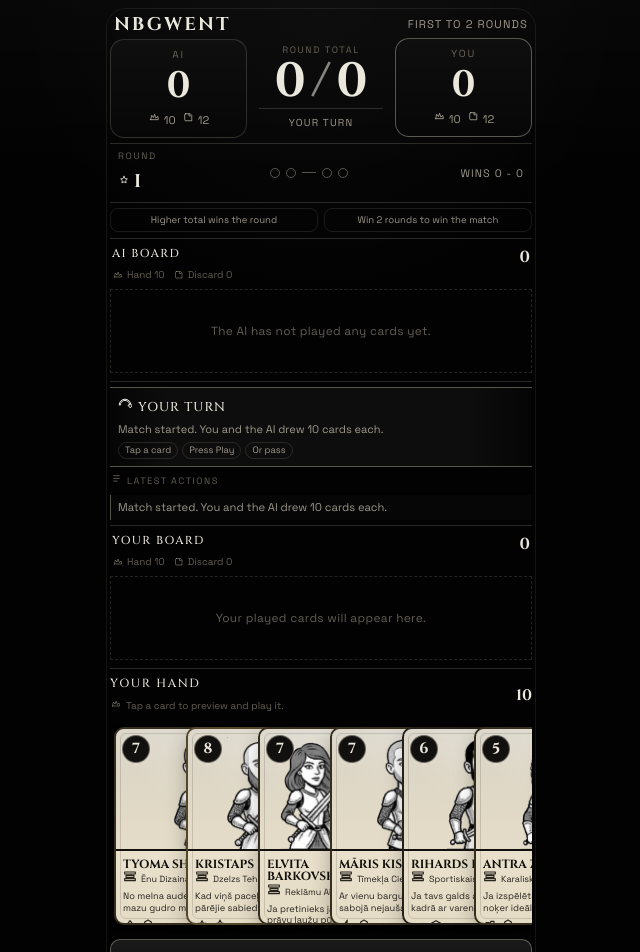
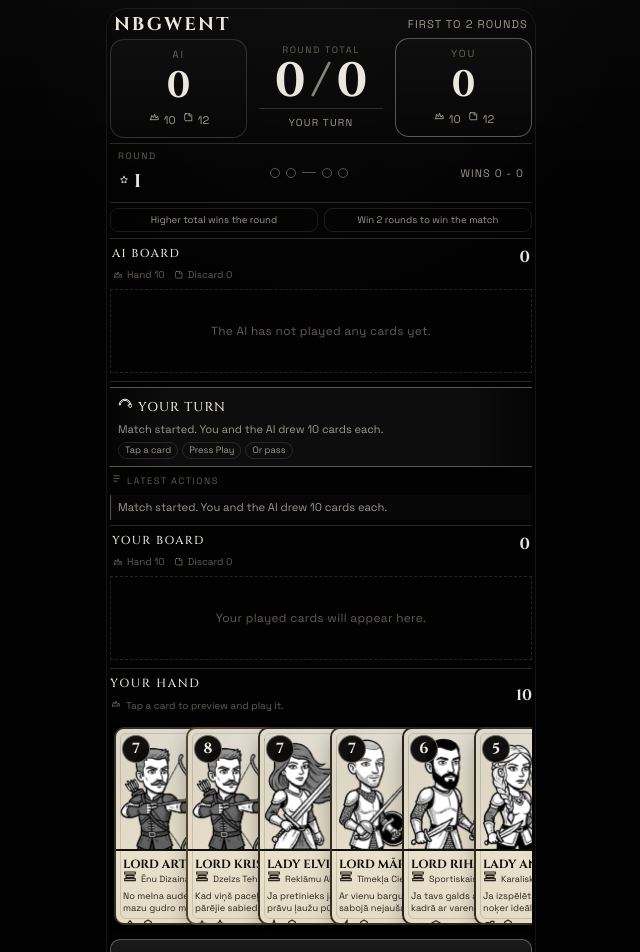
Before and after one commit to tyomastag/nbgwent, a React (Vite) app: page / in a window 1280 px wide. Shown: the top 952 px of the page, without its empty margins (319-959 px from the left). Built offline with nearby package versions, Linux system fonts and the light colour scheme.

Commit message:
Tune hand portraits and sync updated cards

```diff
--- a/public/data/cards.json
+++ b/public/data/cards.json
@@ -1,7 +1,7 @@
 [
   {
     "id": "card_001",
-    "name": "Aiga Melnbārde",
+    "name": "Lady Aiga",
     "title": "Galma Karogu Zīmētāja",
     "image": "/images/char2.png",
     "power": 5,
@@ -13,7 +13,7 @@
   },
   {
     "id": "card_002",
-    "name": "Aleksis Paeglis",
+    "name": "Lord Aleksis",
     "title": "Tirgus Laukuma Bļāvējs",
     "image": "/images/char9.png",
     "power": 6,
@@ -25,7 +25,7 @@
   },
   {
     "id": "card_003",
-    "name": "Anete Anna Krastiņa",
+    "name": "Lady Anete Anna",
     "title": "Pils Kancelejas Sargātāja",
     "image": "/images/char4.png",
     "power": 4,
@@ -37,7 +37,7 @@
   },
   {
     "id": "card_004",
-    "name": "Antra Zuce",
+    "name": "Lady Antra",
     "title": "Karaliskā Gaismas Medniece",
     "image": "/images/char4.png",
     "power": 5,
@@ -49,7 +49,7 @@
   },
   {
     "id": "card_005",
-    "name": "Arturs Mednis",
+    "name": "Lord Artūrs",
     "title": "Muižas Virssaimnieks",
     "image": "/images/char9.png",
     "power": 7,
@@ -61,7 +61,7 @@
   },
   {
     "id": "card_006",
-    "name": "Edgars Orlovskis",
+    "name": "Lord Edžiņš",
     "title": "Pagalma Priekšnieks ar Tūkstoš Uzdevumiem",
     "image": "/images/char6.png",
     "power": 6,
@@ -73,7 +73,7 @@
   },
   {
     "id": "card_007",
-    "name": "Elvita Barkovska",
+    "name": "Lady Elvita",
     "title": "Reklāmu Alķīmiķe",
     "image": "/images/char2.png",
     "power": 7,
@@ -85,7 +85,7 @@
   },
   {
     "id": "card_008",
-    "name": "Ieva Spundzāne",
+    "name": "Lady Ieva",
     "title": "Gājienu Koordinatore",
     "image": "/images/char1.png",
     "power": 6,
@@ -97,7 +97,7 @@
   },
   {
     "id": "card_009",
-    "name": "Jāzeps Bērziņš",
+    "name": "Lord Jāzeps",
     "title": "Divu Objektīvu Burvis",
     "image": "/images/char10.png",
     "power": 6,
@@ -109,7 +109,7 @@
   },
   {
     "id": "card_010",
-    "name": "Kārlis Krēgers",
+    "name": "Lord Kārlis",
     "title": "Mēmu Galma Vezīrs",
     "image": "/images/char7.png",
     "power": 5,
@@ -121,7 +121,7 @@
   },
   {
     "id": "card_011",
-    "name": "Krisjanis Ozols",
+    "name": "Lord Krišjānis",
     "title": "Dzejas Maršals",
     "image": "/images/char8.png",
     "power": 5,
@@ -133,9 +133,9 @@
   },
   {
     "id": "card_012",
-    "name": "Kristaps Filipsons",
+    "name": "Lord Kristaps",
     "title": "Dzelzs Teha Virspavēlnieks",
-    "image": "/images/char7.png",
+    "image": "/images/char5.png",
     "power": 8,
     "abilityType": "morale",
     "abilityValue": 1,
@@ -145,9 +145,9 @@
   },
   {
     "id": "card_013",
-    "name": "Kristjans Nolle",
+    "name": "Lord Kristjans",
     "title": "Koda Arhiburts",
-    "image": "/images/char8.png",
+    "image": "/images/char5.png",
     "power": 7,
     "abilityType": "boost_self",
     "abilityValue": 3,
@@ -157,7 +157,7 @@
   },
   {
     "id": "card_014",
-    "name": "Loreta Lori",
+    "name": "Lady Loreta",
     "title": "Hroniku Rakstvede",
     "image": "/images/char3.png",
     "power": 4,
@@ -169,7 +169,7 @@
   },
   {
     "id": "card_015",
-    "name": "Mārcis Puteklis",
+    "name": "Lord Mārcis",
     "title": "Mākslas un Mehānisko Prātu Burvju Meistars",
     "image": "/images/char8.png",
     "power": 8,
@@ -181,7 +181,7 @@
   },
   {
     "id": "card_016",
-    "name": "Māris Kiseļovs",
+    "name": "Lord Māris",
     "title": "Tīmekļa Cietokšņa Arhitekts",
     "image": "/images/char6.png",
     "power": 7,
@@ -193,7 +193,7 @@
   },
   {
     "id": "card_017",
-    "name": "Rasa Ābele",
+    "name": "Lady Rasa",
     "title": "Sižetu un Uzdevumu Dāma",
     "image": "/images/char1.png",
     "power": 6,
@@ -205,9 +205,9 @@
   },
   {
     "id": "card_018",
-    "name": "Rianda Kirejeva",
+    "name": "Lady Rianda",
     "title": "Rītu Ziņu Hroniste",
-    "image": "/images/char5.png",
+    "image": "/images/char3.png",
     "power": 5,
     "abilityType": "none",
     "abilityValue": 0,
@@ -217,7 +217,7 @@
   },
   {
     "id": "card_019",
-    "name": "Rihards Romush",
+    "name": "Lord Rihards",
     "title": "Sportiskais Attēlu Mednieks",
     "image": "/images/char10.png",
     "power": 6,
@@ -229,7 +229,7 @@
   },
   {
     "id": "card_020",
-    "name": "Terēze Piepiņa",
+    "name": "Lady Terēze",
     "title": "Pils Leģendu Aušana",
     "image": "/images/char3.png",
     "power": 5,
@@ -241,9 +241,9 @@
   },
   {
     "id": "card_021",
-    "name": "Tyoma Shafranko",
+    "name": "Lord Artemijs",
     "title": "Ēnu Dizaina un Dzelzs Prātu Kalējs",
-    "image": "/images/char6.png",
+    "image": "/images/char5.png",
     "power": 7,
     "abilityType": "boost_self",
     "abilityValue": 2,
@@ -253,7 +253,7 @@
   },
   {
     "id": "card_022",
-    "name": "Zigmunds Ziemelis",
+    "name": "Lord Zigmunds",
     "title": "Montāžas Torņa Acīgais Meistars",
     "image": "/images/char7.png",
     "power": 6,
--- a/src/components/Card.module.css
+++ b/src/components/Card.module.css
@@ -100,6 +100,9 @@
 
 .hand .media {
   height: 122px;
+  justify-content: flex-start;
+  padding-left: 4px;
+  padding-right: 12px;
 }
 
 .board .media {
@@ -116,6 +119,10 @@
   max-width: calc(100% - 8px);
   max-height: calc(100% - 8px);
   filter: grayscale(1) contrast(1.05);
+}
+
+.hand .image {
+  max-width: calc(100% - 16px);
 }
 
 .fallback {
```
Also changed, not shown: public/images/char5.png, public/images/char5_v2.png (added).
